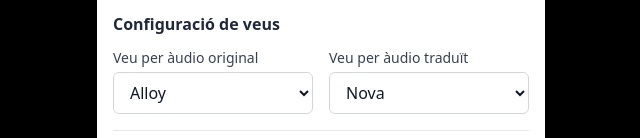
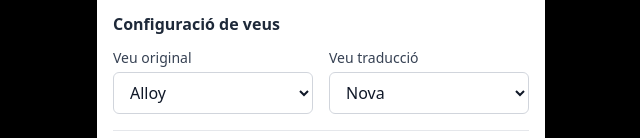
Before and after one commit to qmrcat/VeuEnMoviment, a website: page index.html in a window 1280 px wide. Both pictures are taken after a click on the button "⚙️". Shown: the part 404-542 px from the top of the page, without its empty margins (319-959 px from the left). Drawn offline with Linux system fonts and the light colour scheme.

Commit message:
Millora dels textos de les etiquetes del formulari de configuració de l'API per a una major claredat

```diff
--- a/index.html
+++ b/index.html
@@ -129,7 +129,7 @@
                         <!-- Veu per idioma original -->
                         <div>
                             <label for="veu-original" class="block text-sm font-medium text-gray-700 dark:text-gray-300 mb-1">
-                                Veu per àudio original
+                                Veu original
                             </label>
                             <select id="veu-original"
                                     class="w-full px-3 py-2 border border-gray-300 dark:border-gray-600 rounded-md
@@ -156,7 +156,7 @@
                         <!-- Veu per idioma traduït -->
                         <div>
                             <label for="veu-traduida" class="block text-sm font-medium text-gray-700 dark:text-gray-300 mb-1">
-                                Veu per àudio traduït
+                                Veu traducció
                             </label>
                             <select id="veu-traduida"
                                     class="w-full px-3 py-2 border border-gray-300 dark:border-gray-600 rounded-md
```
